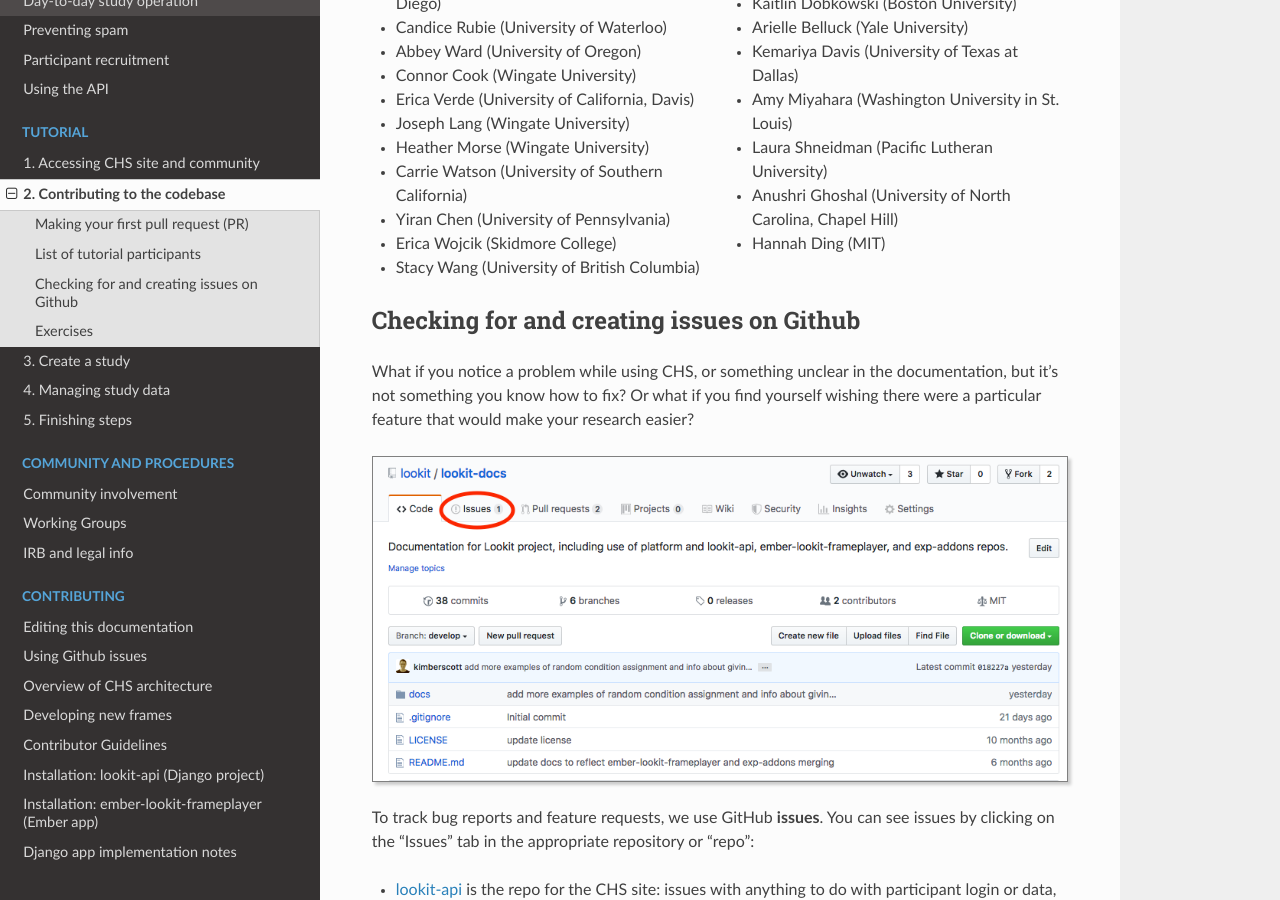
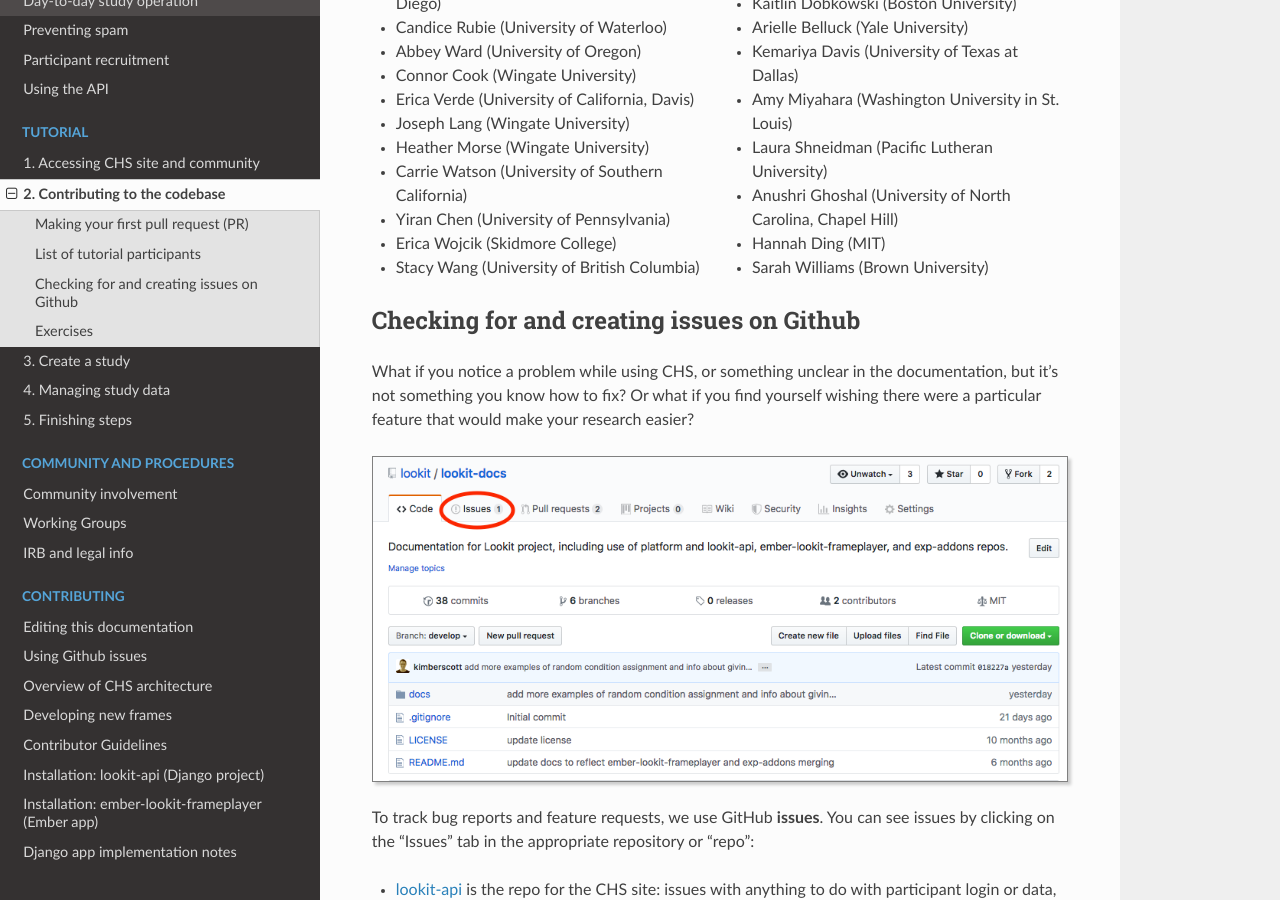
Before and after one commit to lookit/lookit-docs, a Sphinx documentation site: the page built from docs/source/tutorial-contributing.rst, in a window 1280 px wide and 900 px high, scrolled down 9345 px. Built offline with Sphinx 7.4.7 and the Read the Docs theme 3.1.0, drawn with Linux system fonts in a browser that asks for light colours.

Commit message:
Update tutorial-contributing.rst
Added name to participant list

```diff
--- a/docs/source/tutorial-contributing.rst
+++ b/docs/source/tutorial-contributing.rst
@@ -377,6 +377,7 @@
 - Laura Shneidman (Pacific Lutheran University)
 - Anushri Ghoshal (University of North Carolina, Chapel Hill)
 - Hannah Ding (MIT)
+- Sarah Williams (Brown University)
 
 Checking for and creating issues on Github
 -------------------------------------------
```
